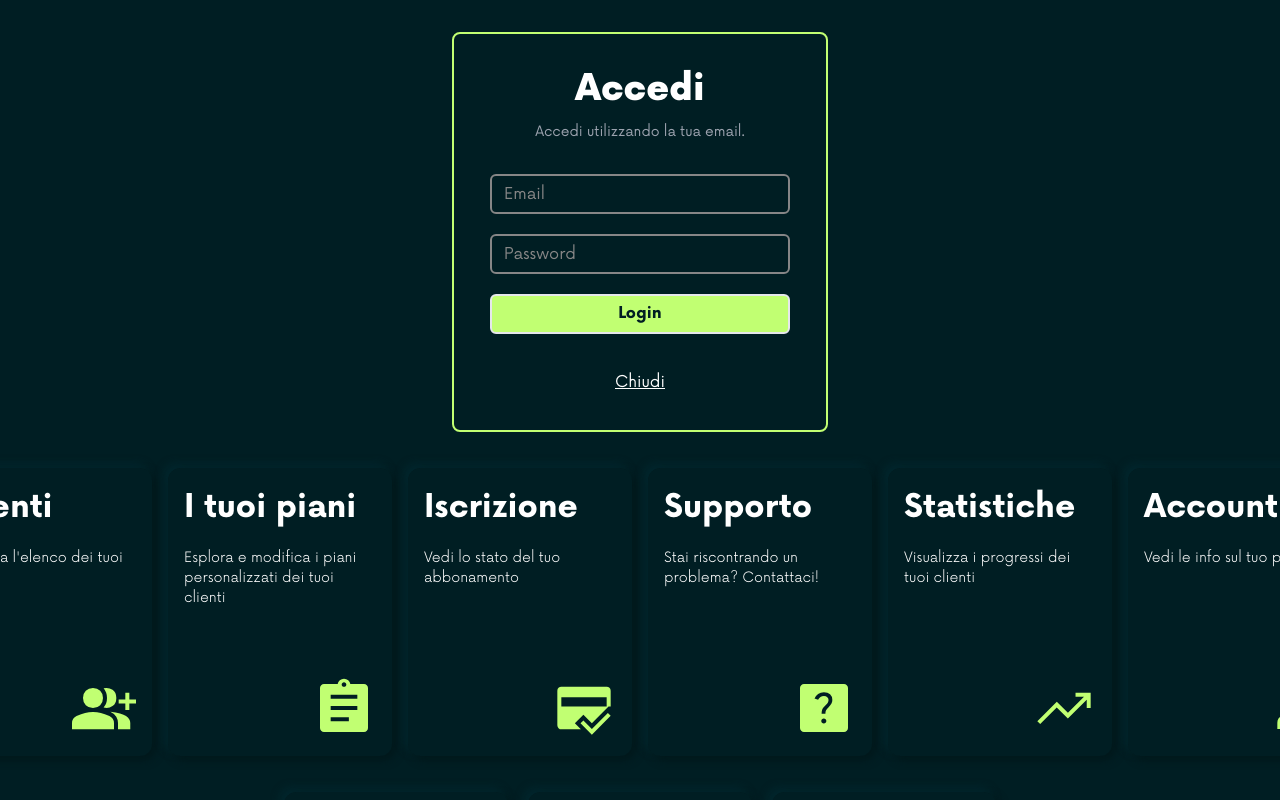
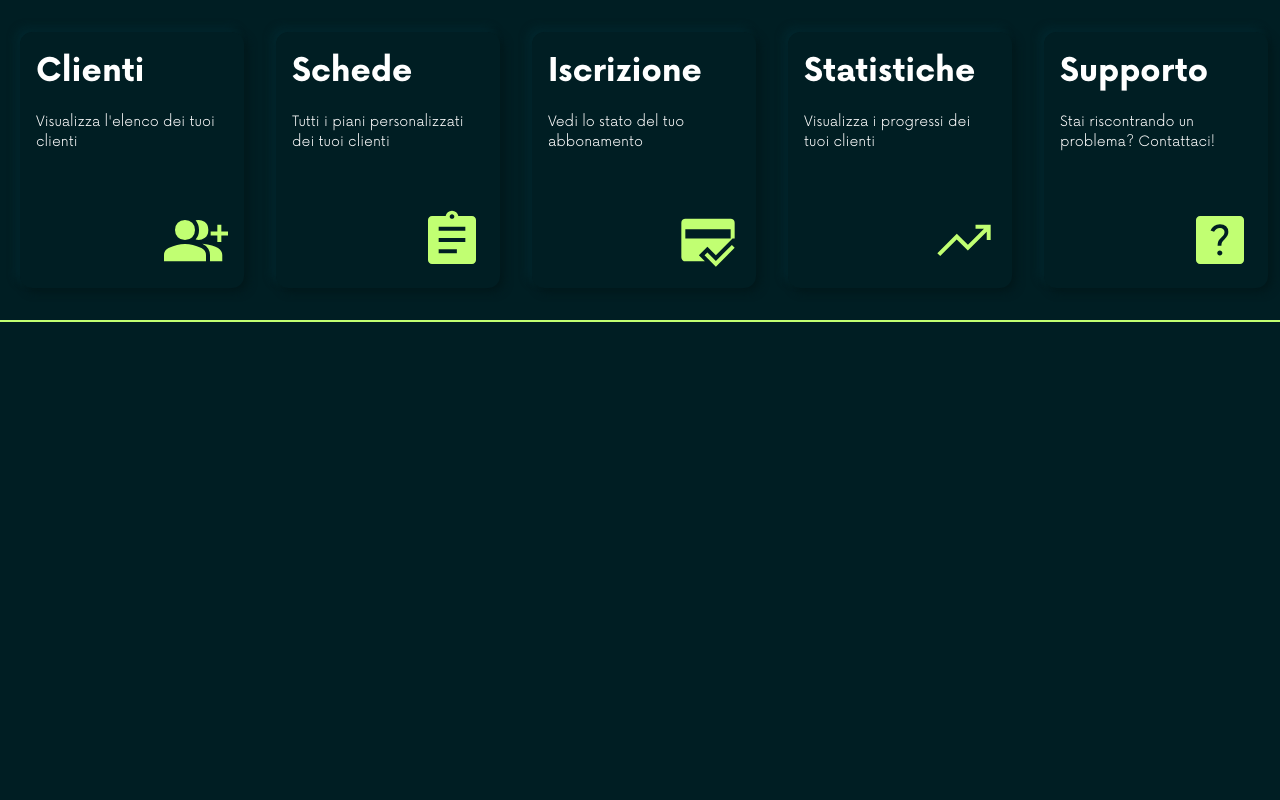
Before and after one commit to develhope/FS28-Team2-Project4, a React (Vite) app in the folder stayfit-app/: page / in a window 1280 px wide. Shown: the top 800 px of the page. Built offline with nearby package versions, Linux system fonts and the light colour scheme.

Commit message:
Fix: Responsiveness CardMenu - Card

```diff
--- a/stayfit-app/src/App.css
+++ b/stayfit-app/src/App.css
@@ -6,6 +6,7 @@ html, body {
   margin: 0;
   padding: 0;
   overflow-x: hidden;
+  background-color: #001e23;
 }
 
 input:-webkit-autofill,
@@ -22,7 +23,7 @@ input:-webkit-autofill:active {
 
 #root {
   margin: 0;
-  padding: 2rem;
+  padding: 0;
   text-align: center;
   background-color: #001e23;
 }
--- a/stayfit-app/src/App.jsx
+++ b/stayfit-app/src/App.jsx
@@ -1,18 +1,12 @@
 import './App.css';
-import { TrySelect } from './MyComponents/TrySelect';
-import { ToggleSwitch } from './MyComponents/ToggleSwitch';
 import { CardMenu } from './MyComponents/CardMenu';
-import { SubCards } from './MyComponents/SubCards';
 import { CardProvider } from './MyComponents/CardProvider';
-import LoginForm from './MyComponents/LoginForm';
 
 const App = () => {
   return (
     <div className="App flex flex-col justify-center items-center gap-5">
-      <LoginForm />
       <CardProvider>
         <CardMenu></CardMenu>
-        <SubCards></SubCards>
       </CardProvider>
     </div>
   );
--- a/stayfit-app/src/MyComponents/Card.jsx
+++ b/stayfit-app/src/MyComponents/Card.jsx
@@ -7,18 +7,18 @@ export const Card = ({ title, description, icon, status, onSelect }) => {
     <div className='h-auto'>
       <button
         onClick={onSelect}
-        className={`group flex flex-col p-4 shadow-card active:shadow-card-click transition-all transition-origin-center rounded-xl w-56 min-w-52 h-72 text-[#fff] text-left ${
-          status ? 'scale-110 z-10 bg-activated-card shadow-none' : ''
+        className={`group flex md:flex-col justify-between items-center md:items-start p-4 active:shadow-card-click transition-all transition-origin-center rounded-xl w-52 lg:w-56 h-28 md:h-52 lg:h-64 text-[#fff] text-left ${
+          status ? 'scale-110 z-10 bg-activated-card shadow-[0_0px_6px_#C1FF72]' : 'shadow-card'
         }`}
       >
-        <h3 className="text-[2rem] font-bold m-0 p-0 pb-4">{title}</h3>
-        <p className="font-light text-sm">{description}</p>
-        <div className="flex mt-auto ml-auto">
+        <h3 className="text-[1.3rem] md:text-[2rem] w-full text-center lg:text-left font-bold m-0 p-0 lg:pb-4">{title}</h3>
+        <p className="font-light text-sm text-center lg:text-left hidden md:block">{description}</p>
+        <div className="w-full flex justify-center lg:mt-auto lg:ml-auto lg:w-fit">
           <span>
             {icon && (
               <Icon
                 type={icon}
-                className={`text-secondary-green w-16 transition duration-500 ease-in-out group-hover:drop-shadow-[0px_0px_4px_#C1FF72]`}
+                className={`text-secondary-green w-16 transition duration-500 ease-in-out group-hover:drop-shadow-[0px_0px_2px_#C1FF72]`}
               />
             )}
           </span>
--- a/stayfit-app/src/MyComponents/CardMenu.jsx
+++ b/stayfit-app/src/MyComponents/CardMenu.jsx
@@ -1,9 +1,10 @@
-import React, { useContext } from 'react';
+import { useContext, useRef, useEffect } from 'react';
 import { Card } from './Card';
 import { CardContext } from './CardProvider';
 
 export const CardMenu = () => {
   const { isSelected, handleClick } = useContext(CardContext);
+  const menuRef = useRef(null);
 
   const dataCard = [
     {
@@ -12,8 +13,8 @@ export const CardMenu = () => {
       icona: 'customer',
     },
     {
-      titolo: 'I tuoi piani',
-      descrizione: 'Esplora e modifica i piani personalizzati dei tuoi clienti',
+      titolo: 'Schede',
+      descrizione: 'Tutti i piani personalizzati dei tuoi clienti',
       icona: 'plans',
     },
     {
@@ -22,14 +23,14 @@ export const CardMenu = () => {
       icona: 'payment',
     },
     {
+      titolo: 'Statistiche',
+      descrizione: 'Visualizza i progressi dei tuoi clienti',
+      icona: 'stats',
+    },
+    {
       titolo: 'Supporto',
       descrizione: 'Stai riscontrando un problema? Contattaci!',
       icona: 'support',
-    },
-    {
-      titolo: 'Statistiche',
-      descrizione: 'Visualizza i progressi dei tuoi clienti',
-      icona: 'stats',
     },
     {
       titolo: 'Account',
@@ -38,9 +39,29 @@ export const CardMenu = () => {
     },
   ];
 
+  useEffect(() => {
+    if (menuRef.current && isSelected !== null) {
+      const menu = menuRef.current;
+      const selectedCard = menu.children[isSelected];
+      const cardWidth = selectedCard.offsetWidth;
+      const menuWidth = menu.offsetWidth;
+
+      const scrollAmount =
+        selectedCard.offsetLeft - menuWidth / 2 + cardWidth / 2;
+
+      menu.scrollTo({
+        left: scrollAmount,
+        behavior: 'smooth',
+      });
+    }
+  }, [isSelected]);
+
   return (
-    <div className="card-list overflow-x-hidden">
-      <div className="flex gap-4 items-center overflow-x-auto no-scrollbar snap-x h-80 px-5">
+    <div className="card-list overflow-x-auto w-dvw h-fit fixed lg:static border-t-2 lg:border-t-0 lg:border-b-2 border-secondary-green bottom-0 left-0 lg:top-0 shadow-[0_-4px_20px_#01181B] lg:shadow-[0_4px_20px_#01181B] bg-primary-blue">
+      <div
+        ref={menuRef}
+        className="flex gap-8 items-center overflow-x-auto no-scrollbar snap-x h-44 md:h-64 lg:h-80 px-5"
+      >
         {dataCard.map((data, idx) => (
           <Card
             key={idx}
```
